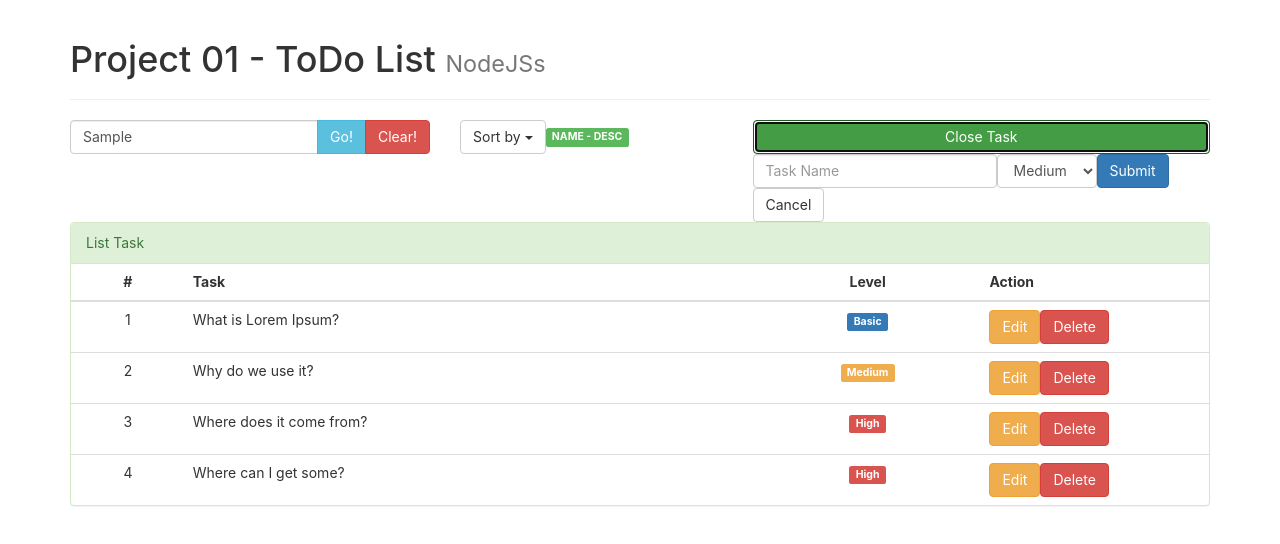
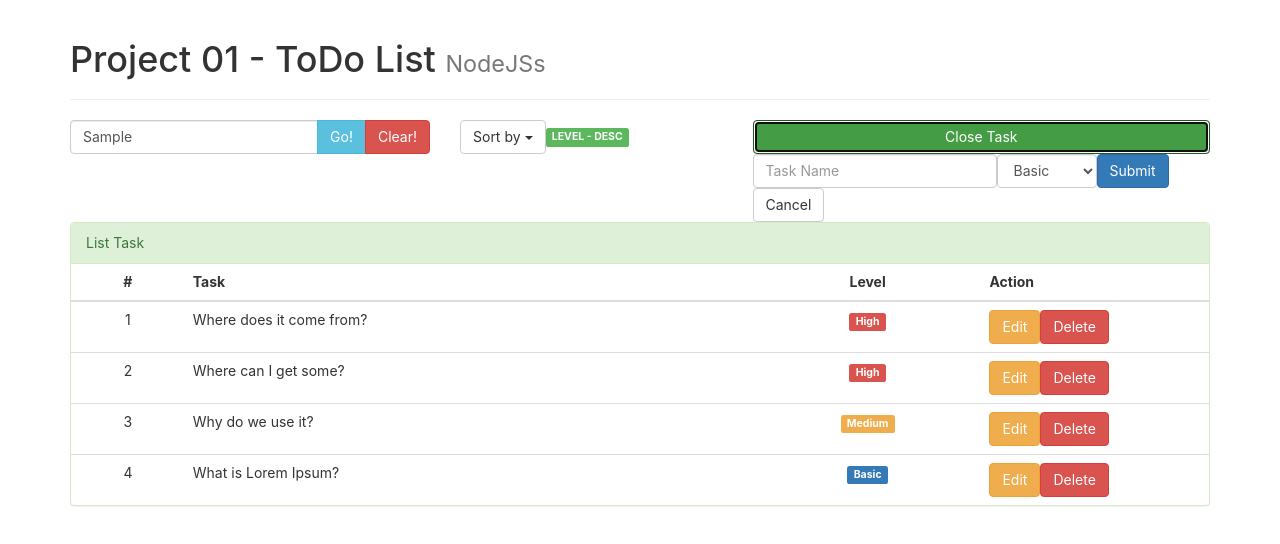
Before and after one commit to DevYolo9x/React-Todo, a React (Create React App) app: page / in a window 1280 px wide. Both pictures are taken after typing "Sample" into the empty fields and a click on the button "Add Task". Shown: the top 544 px of the page. Built offline with nearby package versions, Linux system fonts and the light colour scheme.

Commit message:
Xay dung xong chuc nang add

```diff
--- a/src/App.js
+++ b/src/App.js
@@ -4,20 +4,28 @@ import Control from './components/Control';
 import Form from './components/Form';
 import List from './components/List';
 import Task from './mocks/Task';
-import {filter, includes} from 'lodash';
+import Student from './components/Student';
+import {filter, includes, orderBy as functionOrderBy, remove} from 'lodash';
 
-function App() {
+function App(props) {
 
   const [isShowForm, setIsShowForm] = useState(false);
   const [searchForm, setSearchForm] = useState('');
-  let itemOrigin = [];
   const [strSearch, setStrSearch] = useState('');
+  const [orderBy, setOrderBy] = useState('level');
+  const [orderDir, setOrderDir] = useState('desc');
+  let [itemOrigin, setItemOrigin] = useState(Task);
   let elForm = null;
 
-  itemOrigin = filter(Task, function(item) {
-    return includes(item.name, strSearch);
+  // Search - Sử dụng thư viện lodash
+  itemOrigin = filter(itemOrigin, function(item) {
+    if( item.name.length ) {
+      return includes(item.name.toLowerCase(), strSearch.toLowerCase());
+    }
+
   });
 
+  // Sử dụng theo cách thông thường
   // if( strSearch.length > 0 ) {
   //   Task.forEach((item) => {
   //     if( item.name.indexOf(strSearch) !== -1 ){
@@ -28,6 +36,9 @@ function App() {
   //   itemOrigin = Task;
   // }
 
+  // Sort - Sử dụng thư viện lodash
+  itemOrigin = functionOrderBy(itemOrigin, [orderBy], [orderDir]);
+
   function handleToggleForm(){
     setIsShowForm(!isShowForm);
   }
@@ -36,26 +47,49 @@ function App() {
     setIsShowForm(false);
   }
 
+  function handleSort(orderBy, orderDir){
+    setOrderBy(orderBy);
+    setOrderDir(orderDir);
+  }
+
   function handleGoSearchForm(value) {
     setStrSearch(value);
-    console.log(strSearch);
+  }
+
+  function handleDelete(id) {
+    // Delete - Sử dụng thư viện lodash
+    itemOrigin = remove(itemOrigin, function(item) {
+      return item.id === id;
+    });
+    setItemOrigin(itemOrigin);
+  }
+
+  function handleSubmit(item){
+    itemOrigin.push(item);
+    setItemOrigin(itemOrigin);
   }
 
   useEffect(() => {
   }, [strSearch]);
 
   if( isShowForm ) {
-    elForm = <Form onclickCloseForm={handleCloseForm} />
+    elForm = <Form onclickCloseForm={handleCloseForm} onclickHandleSubmit={handleSubmit} />
   }
 
   return (
 
     <div className="container">
+
+      {/* <Student /> */}
+
       {/* TITLE : START */}
       <Title />
       {/* TITLE : END */}
       {/* CONTROL (SEARCH + SORT + ADD) : START */}
       <Control
+        orderBy={orderBy}
+        orderDir={orderDir}
+        onclickSort={handleSort}
         onclickSearchForm={handleGoSearchForm}
         onclickToggleForm={handleToggleForm}
         isShowForm={isShowForm}
@@ -65,7 +99,10 @@ function App() {
       {elForm}
       {/* FORM : END */}
       {/* LIST : START */}
-      <List items={itemOrigin} />
+      <List
+      onClickDelete={handleDelete}
+      items={itemOrigin}
+      />
     </div>
   );
 }
--- a/src/components/Control.js
+++ b/src/components/Control.js
@@ -1,5 +1,6 @@
 import React, { useRef } from 'react';
 import Search from './Search';
+import Sort from './Sort';
 
 
 function Control(props) {
@@ -7,7 +8,7 @@ function Control(props) {
   const task_name = useRef(null);
   const task_level = useRef(null);
 
-  const {isShowForm, onclickSearchForm} = props;
+  const {isShowForm, onclickSearchForm, orderBy, orderDir, onclickSort} = props;
 
   let buttonForm = <button type="button" onClick={handleShowForm} className="btn btn-info btn-block"> Add Task </button>
   if( isShowForm === true ) {
@@ -25,36 +26,11 @@ function Control(props) {
 
       <Search onclickSearchForm={onclickSearchForm} />
       {/* SORT : START */}
-      <div className="col-xs-3 col-sm-3 col-md-3 col-lg-3">
-        <div className="dropdown">
-          <button
-            className="btn btn-default dropdown-toggle"
-            type="button"
-            id="dropdownMenu1"
-            data-toggle="dropdown"
-            aria-haspopup="true"
-            aria-expanded="true"
-          >
-            Sort by <span className="caret" />
-          </button>
-          <ul className="dropdown-menu" aria-labelledby="dropdownMenu1">
-            <li>
-              <a role="button">Name ASC</a>
-            </li>
-            <li>
-              <a role="button">Name DESC</a>
-            </li>
-            <li role="separator" className="divider" />
-            <li>
-              <a role="button">Level ASC</a>
-            </li>
-            <li>
-              <a role="button">Level DESC</a>
-            </li>
-          </ul>
-          <span className="label label-success label-medium">NAME - DESC</span>
-        </div>
-      </div>
+      <Sort
+      onclickSort={onclickSort}
+      orderBy={orderBy}
+      orderDir={orderDir}
+      />
       {/* SORT : END */}
       {/* ADD : START */}
       <div className="col-xs-5 col-sm-5 col-md-5 col-lg-5">
--- a/src/components/Form.js
+++ b/src/components/Form.js
@@ -1,10 +1,15 @@
-import React, { useRef } from 'react';
-
+import React, { useRef, useState } from 'react';
+import { v4 as uuidv4 } from 'uuid';
 
 function From(props) {
   const search = useRef(null);
   const task_name = useRef(null);
   const task_level = useRef(null);
+
+  const [formData, setFormData] = useState({
+    task_name: '',
+    task_level: '',
+  });
 
   function handleCancel() {
     if( props.onclickCloseForm ) {
@@ -12,10 +17,30 @@ function From(props) {
     }
   }
 
+  function handleChange(event) {
+      const {name, value, type} = event.target;
+      setFormData((prevState) => ({
+        ...prevState,
+        [name]:value
+      }))
+  }
+
+  function handleSubmit(event) {
+    event.preventDefault();
+    let item = {
+      id: uuidv4(),
+      name: formData.task_name,
+      level: +formData.task_level,
+    }
+    if( props.onclickHandleSubmit ) {
+      props.onclickHandleSubmit(item)
+    }
+  }
+
   return (
     <div className="row">
       <div className="col-md-offset-7 col-md-5">
-        <form action="" method="POST" className="form-inline">
+        <form onSubmit={handleSubmit} className="form-inline">
           <div className="form-group">
             <label className="sr-only" htmlFor="">
               label
@@ -24,7 +49,8 @@ function From(props) {
               type="text"
               className="form-control"
               placeholder="Task Name"
-              ref={task_name}
+              name="task_name"
+              onChange={handleChange}
             />
           </div>
           <div className="form-group">
@@ -32,18 +58,18 @@ function From(props) {
               label
             </label>
             <select
-              name="ds"
-              id="inputDs"
+              name="task_level"
               className="form-control"
               required="required"
-              ref={task_level}
+              onChange={handleChange}
             >
               Small
+              <option value={0}>Basic</option>
               <option value={1}>Medium</option>
               <option value={2}>High</option>
             </select>
           </div>
-          <button type="button" className="btn btn-primary">
+          <button type="submit" className="btn btn-primary">
             Submit
           </button>
           <button type="button" onClick={handleCancel} className="btn btn-default">
--- a/src/components/Item.js
+++ b/src/components/Item.js
@@ -1,7 +1,7 @@
 import React from 'react';
 
 function Item(props) {
-  const {data, index} = props;
+  const {data, index, onClickDelete} = props;
   var type = {
     0: 'Basic',
     1: 'Medium',
@@ -13,6 +13,11 @@ function Item(props) {
     1: 'label-warning',
     2: 'label-danger',
   }
+
+  function handleDelete(id) {
+    onClickDelete(id)
+  }
+
   return (
     <tr>
       <td className="text-center">{index+1}</td>
@@ -26,7 +31,7 @@ function Item(props) {
         <button type="button" className="btn btn-warning">
           Edit
         </button>
-        <button type="button" className="btn btn-danger">
+        <button type="button" onClick={() => handleDelete(data.id)} className="btn btn-danger">
           Delete
         </button>
       </td>
--- a/src/components/List.js
+++ b/src/components/List.js
@@ -2,10 +2,16 @@ import React from 'react';
 import Item from './Item';
 
 function List(props) {
-  const listItem = props.items;
-  const itemPage = listItem.map((item, index) =>
-    <Item key={index} data={item} index={index}/>
+  const {items, onClickDelete} = props;
+  const itemPage = items.map((item, index) =>
+    <Item
+    key={index}
+    onClickDelete={onClickDelete}
+    data={item}
+    index={index}
+    />
   )
+
   return (
     <div className="panel panel-success">
       <div className="panel-heading">List Task</div>
--- a/src/components/Sort.js
+++ b/src/components/Sort.js
@@ -1,7 +1,14 @@
 import React, { useRef } from 'react';
 
-function Search() {
+function Search(props) {
   const search = useRef(null);
+  const {orderBy, orderDir, onclickSort} = props;
+  let sortBy = orderBy+' - ' +orderDir;
+
+  function handleSort(orderBy, orderDir) {
+    onclickSort(orderBy, orderDir);
+  }
+
   return (
     <div className="col-xs-3 col-sm-3 col-md-3 col-lg-3">
       <div className="dropdown">
@@ -17,20 +24,20 @@ function Search() {
         </button>
         <ul className="dropdown-menu" aria-labelledby="dropdownMenu1">
           <li>
-            <a role="button">Name ASC</a>
+            <a role="button" onClick={() => handleSort('name', 'asc')}>Name ASC</a>
           </li>
           <li>
-            <a role="button">Name DESC</a>
+            <a role="button" onClick={() => handleSort('name', 'desc')}>Name DESC</a>
           </li>
           <li role="separator" className="divider" />
           <li>
-            <a role="button">Level ASC</a>
+            <a role="button" onClick={() => handleSort('level', 'asc')}>Level ASC</a>
           </li>
           <li>
-            <a role="button">Level DESC</a>
+            <a role="button" onClick={() => handleSort('level', 'desc')}>Level DESC</a>
           </li>
         </ul>
-        <span className="label label-success label-medium">NAME - DESC</span>
+        <span className="label label-success label-medium">{sortBy.toUpperCase()}</span>
       </div>
     </div>
   );
--- /dev/null
+++ b/src/components/Student.js
@@ -0,0 +1,129 @@
+import React, { useRef, useState } from 'react';
+
+
+function Control(props) {
+
+  const [formData, setFormData] = useState({
+    fullname: '',
+    code: '',
+    cources: 'PHP',
+    collect: 'Đại học',
+    sendmail: false,
+  });
+
+
+  function onSubmitEvent(event){
+    event.preventDefault();
+    console.log(formData);
+  }
+
+  function onChangeSendmail(event) {
+    const { name, value, type } = event.target;
+    setFormData((prevState) => ({
+      ...prevState,
+      sendmail: !formData.sendmail,
+    }));
+  }
+
+  function onChangeEvent(event){
+    const { name, value, type } = event.target;
+    setFormData((prevState) => ({
+      ...prevState,
+      [name]: value,
+    }));
+  }
+
+  return (
+    <form style={{ margin: "10px 0" }} onSubmit={onSubmitEvent}>
+      <div className="form-group">
+        <label htmlFor="exampleFormControlInput1">Họ và tên</label>
+        <input
+          type="text"
+          className="form-control"
+          placeholder=""
+          name="fullname"
+          onChange={onChangeEvent}
+        />
+      </div>
+      <div className="form-group">
+        <label htmlFor="exampleFormControlInput1">Mã sinh viên</label>
+        <input
+          type="text"
+          className="form-control"
+          placeholder=""
+          name="code"
+          onChange={onChangeEvent}
+        />
+      </div>
+      <div className="form-group">
+        <label htmlFor="exampleFormControlSelect1">Khoá học</label>
+        <select name="cources" value={formData.cources} onChange={onChangeEvent} className="form-control" id="exampleFormControlSelect1">
+          <option value={'ReactJS'}>ReactJS</option>
+          <option value={'PHP'}>PHP</option>
+          <option value={'HTML'}>HTML</option>
+        </select>
+      </div>
+
+      <div className="form-group">
+        <div className="">
+          <input
+              type="radio"
+              className=""
+              placeholder=""
+              name="collect"
+              onChange={onChangeEvent}
+              checked={formData.collect==='Đại học'}
+              value="Đại học"
+            />
+          <label  style={{ margin: "0 0 0 5px" }} >Đại học</label>
+        </div>
+        <div className="">
+          <input
+              type="radio"
+              className=""
+              placeholder=""
+              name="collect"
+              onChange={onChangeEvent}
+              checked={formData.collect==='Cao đẳng'}
+              value="Cao đẳng"
+            />
+          <label  style={{ margin: "0 0 0 5px" }} >Cao đẳng</label>
+        </div>
+        <div className="">
+          <input
+              type="radio"
+              className=""
+              placeholder=""
+              name="collect"
+              onChange={onChangeEvent}
+              checked={formData.collect==='Liên thông'}
+              value="Liên thông"
+            />
+          <label  style={{ margin: "0 0 0 5px" }} >Liên thông</label>
+        </div>
+      </div>
+      <div className="form-group">
+        <input
+            type="checkbox"
+            className=""
+            placeholder=""
+            name="sendmail"
+            onChange={onChangeSendmail}
+            value={formData.sendmail}
+            checked={formData.sendmail}
+          />
+         <label  style={{ margin: "0 0 0 5px" }} >Gửi thông báo</label>
+      </div>
+      <div className="form-group">
+        <input
+            type="submit"
+            className='btn btn-submit'
+            value={'Gửi'}
+          />
+      </div>
+    </form>
+
+  );
+}
+
+export default Control;
```
